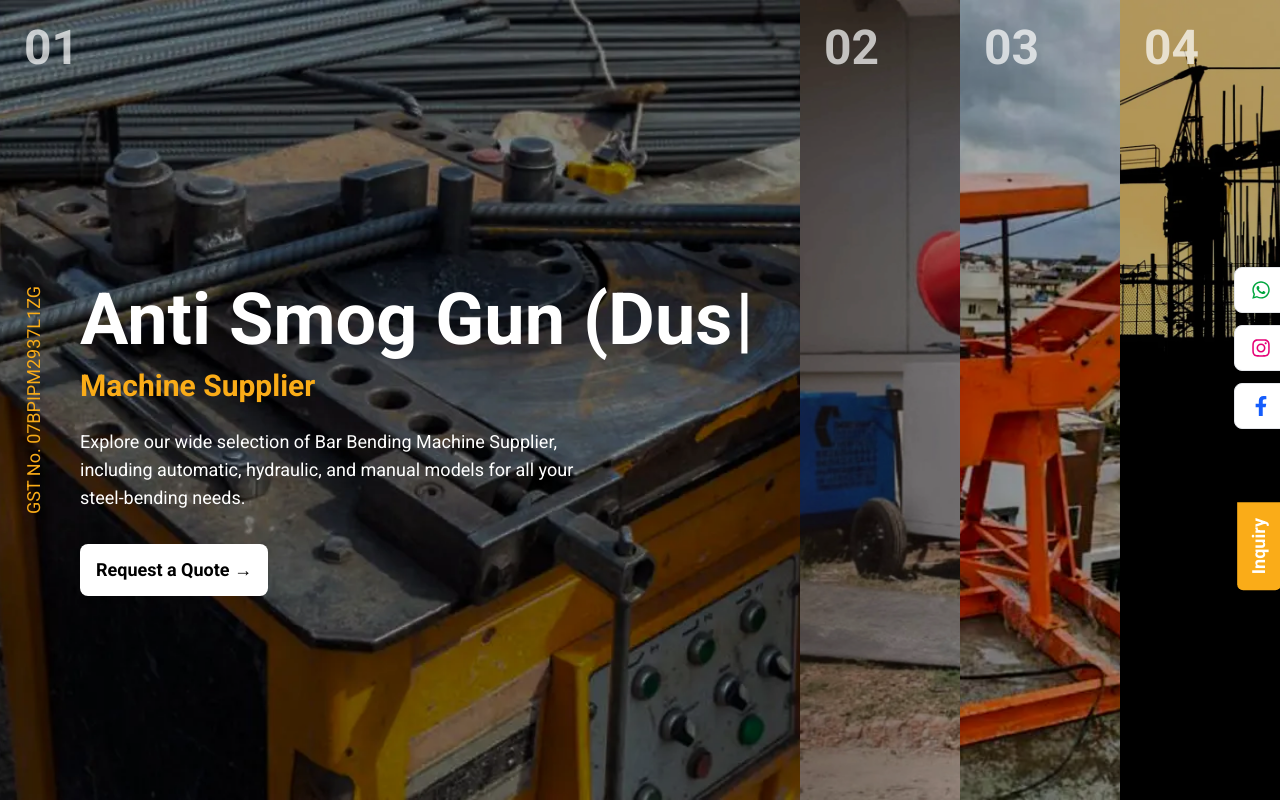
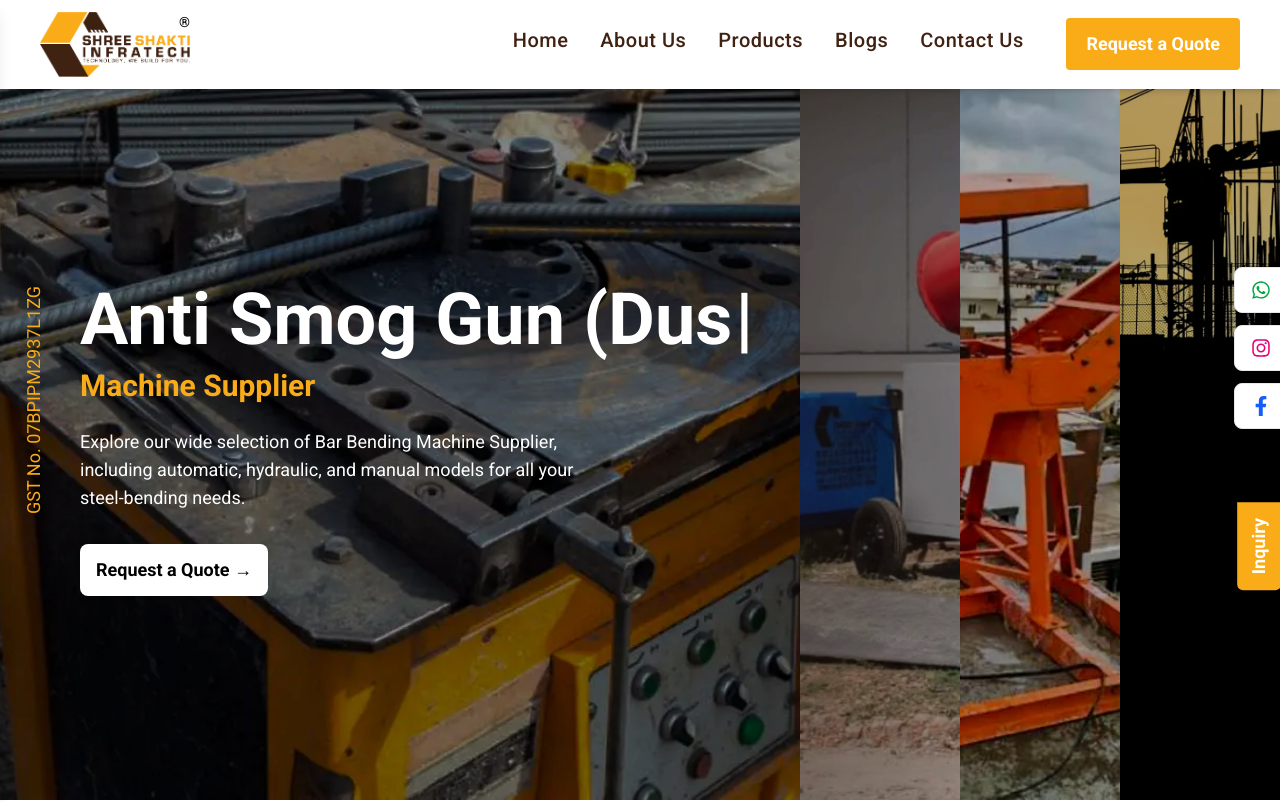
Before and after one commit to Aalekh-coder/shreeshaktiinfratech, a Next.js app: page /location/ayodhya in a window 1280 px wide. Shown: the top 802 px of the page. Built offline with nearby package versions, Linux system fonts and the light colour scheme.

Commit message:
another image upload

```diff
--- a/app/location/[slug]/page.jsx
+++ b/app/location/[slug]/page.jsx
@@ -3,6 +3,7 @@
 import React from "react";
 import { ChevronDown, ChevronUp } from "lucide-react";
 import { useState } from "react";
+import Navbar from "@/components/Navbar";
 
 import { useParams } from "next/navigation";
 import Link from "next/link";
@@ -134,6 +135,7 @@ const page = ({ heading, heading2 }) => {
   };
   return (
     <div className="">
+      <Navbar/>
      <AccordionHero/>
 
       <h1 className="mt-5 text-2xl px-2 font-bold text-center md:text-4xl mb-5 lg:mt-20">
--- a/components/landingpage/Bestseller.jsx
+++ b/components/landingpage/Bestseller.jsx
@@ -63,7 +63,7 @@ const products = [
   id: 52,
   badge: "Hot Selling",
   name: "Ride On Roller",
-  image: "/products/ror/RIDE ON ROLLER/1.webp",
+  image: "/products/ror/ride/1.webp",
   details: {
     "Model": "SSI-SMT-700",
     "Walking/Driving Speed": "0-4 Km/H",
```
